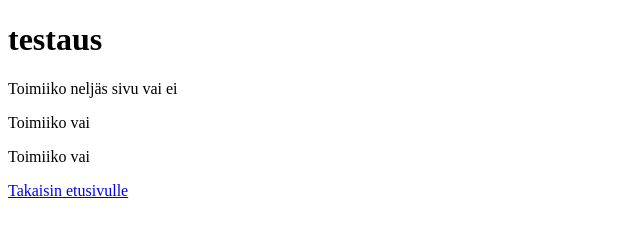
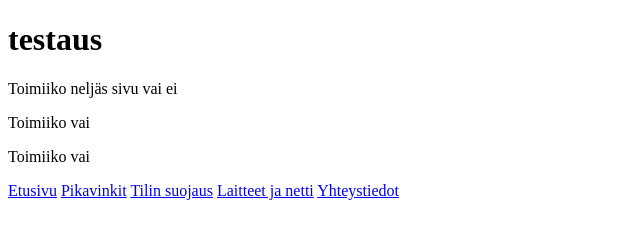
Before and after one commit to Miika-site/Miika-site.github.io, a plain HTML site: page laitteet ja netti.html in a window 1280 px wide. Shown: the whole page, without its empty margins (0-640 px from the left). Drawn offline with Linux system fonts and the light colour scheme.

Commit message:
navigointi2

```diff
--- a/laitteet ja netti.html
+++ b/laitteet ja netti.html
@@ -9,6 +9,11 @@
 <p>Toimiiko neljäs sivu vai ei</p>
 <p>Toimiiko vai</p>
 <p>Toimiiko vai</p>
-<a href="index.html">Takaisin etusivulle</a>
+<nav>
+    <a href="index.html">Etusivu</a>
+    <a href="pikavinkit.html">Pikavinkit</a>
+    <a href="tilin suojaus.html">Tilin suojaus</a>
+    <a href="laitteet ja netti.html">Laitteet ja netti</a>
+    <a href="yhteystietoja.html">Yhteystiedot</a>
 </body>
 </html>
```
Also changed, not shown: pikavinkit.html (+6 -1 lines), tilin suojaus.html (+6 -1 lines), yhteystietoja.html (+6 -1 lines).
